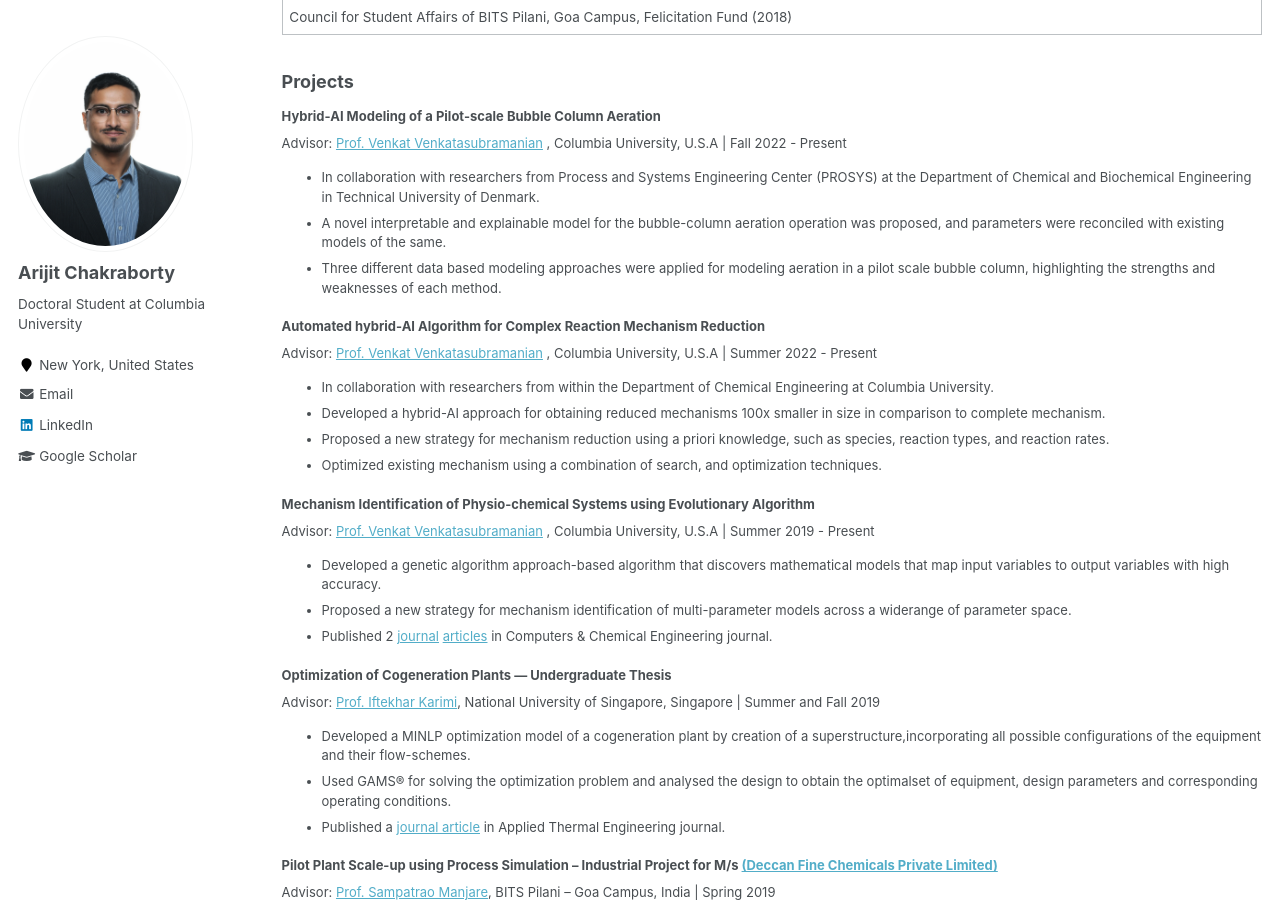
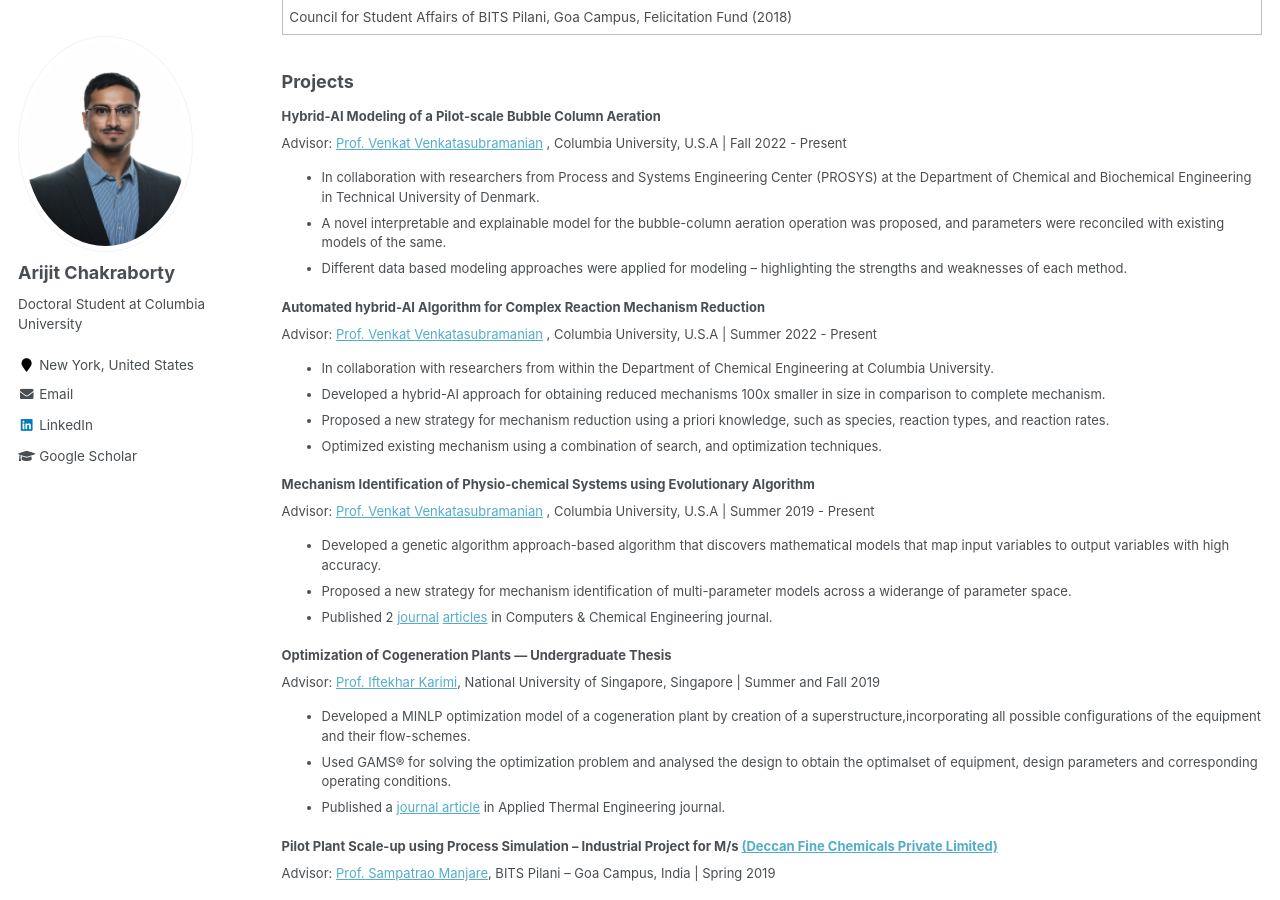
Before and after one commit to arijitc099/arijitc099.github.io, a Jekyll site: the page built from _pages/experience.md, in a window 1280 px wide and 900 px high, scrolled down 1375 px. Built offline with Jekyll 4.4.1, drawn with Linux system fonts in a browser that asks for light colours.

Commit message:
Update experience.md

```diff
--- a/_pages/experience.md
+++ b/_pages/experience.md
@@ -46,7 +46,7 @@ Advisor: <a href='https://www.cheme.columbia.edu/faculty/venkat-venkatasubramani
 <ul>
 <li> In collaboration with researchers from Process and Systems Engineering Center (PROSYS) at the Department of Chemical and Biochemical Engineering in Technical University of Denmark. </li>
 <li> A novel interpretable and explainable model for the bubble-column aeration operation was proposed, and parameters were reconciled with existing models of the same.</li>
-<li> Three different data based modeling approaches were applied for modeling aeration in a pilot scale bubble column, highlighting the strengths and weaknesses of each method.</li>
+<li> Different data based modeling approaches were applied for modeling – highlighting the strengths and weaknesses of each method.</li>
 </ul>
 </font>
 
```
